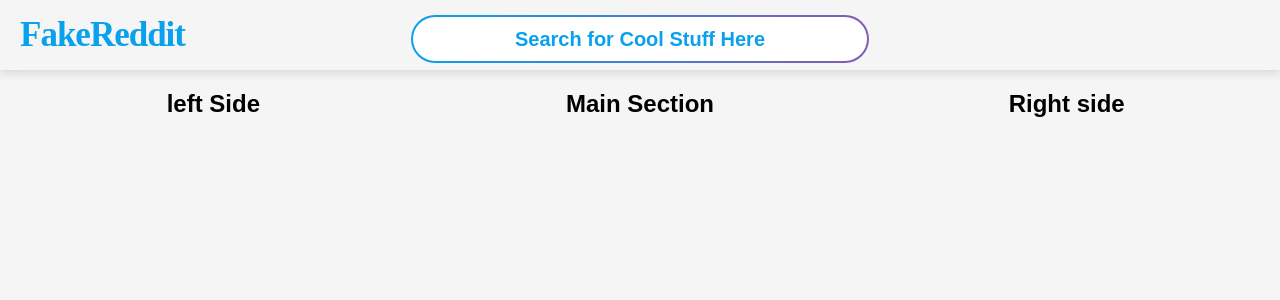
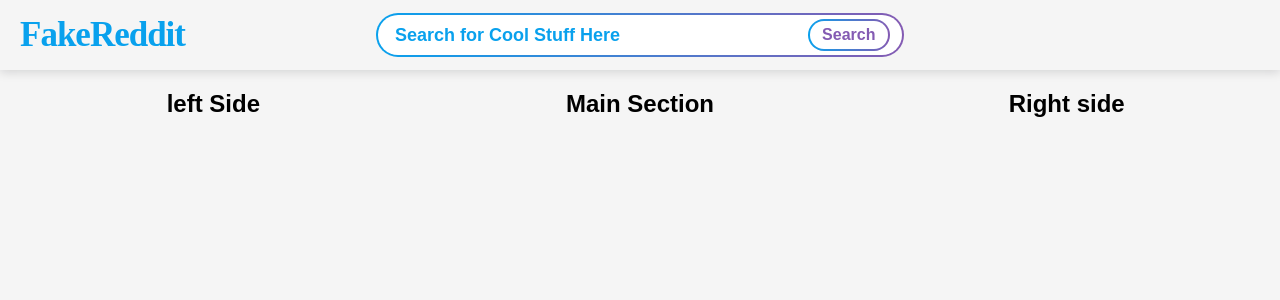
Before and after one commit to cb28166/RedditClone_Web_Application, a React (Vite) app in the folder Reddit_Project/: page / in a window 1280 px wide. Shown: the top 300 px of the page. Built offline with nearby package versions, Linux system fonts and the light colour scheme; a web font is replaced by a local one.

Commit message:
fixing the styling in SearchBar.css to be better organized. Included a search bar button and changed the layout of the search bar. Included a state for the value of the search bar that updates whenver user types in it.

```diff
--- a/Reddit_Project/src/components/NavBar/SearchBar/SearchBar.css
+++ b/Reddit_Project/src/components/NavBar/SearchBar/SearchBar.css
@@ -1,7 +1,10 @@
 .searchBar {
-    width: 450px;
+    display: flex;
+    align-items: center;
+    justify-content: space-between;
+    width: 100%;
     height: 40px;
-    text-align: center;
+    text-align: left;
 
     border-radius: 99px;
     color: #09a1ed;
@@ -10,47 +13,64 @@
     font-size: 20px;
     font-weight: bold;
 
+    padding: 0 12px;
+    gap: 10px;
+
+    background: white;
+    border: 2px solid transparent;
+
+    background:
+        linear-gradient(white, white) padding-box,
+        linear-gradient(90deg, #09a1ed, #845bb3) border-box;
+}
+
+.searchBarHolder {
+    display: flex;
+    flex-direction: column;
+    align-items: center;
     position: absolute;
     left: 50%;
     transform: translateX(-50%);
-
-    padding: 2px;
-    background:
-        linear-gradient(white, white) padding-box,
-        linear-gradient(
-            90deg,
-            #09a1ed 0%,
-            #845bb3 50%,
-            #09a1ed 100%
-        ) border-box;
-    background-size: 200% 200%;
-    align-items: center;
-    border: 2px solid transparent;
+    width: 500px;
 }
 
-.searchBar_holder {
-    padding-bottom: 40px;
+.searchBar input {
+    flex-grow: 1;
+    border: none;
+    outline: none;
+    background: transparent;
+    padding: 5px;
+    text-align: left;
+    color: #09a1ed;
+    font-weight: bold;
+    font-size: 18px;
 }
 
 input::placeholder {
     color: #09a1ed;
     font-family: sans-serif;
     opacity: 1;
+    font-weight: bold;
+    font-size: 18px;
 }
 
-
-.searchBar input:focus {
-    outline: none;
+.button {
+    border-radius: 99px;
+    width: 100px;
+    background: none;
+    cursor: pointer;
+    color: #845bb3;
+    margin-left: auto;
+    padding: 5px;
+    font-weight: bolder;
+    background:
+        linear-gradient(white, white) padding-box,
+        linear-gradient(90deg, #09a1ed, #845bb3) border-box;
+    font-size: 16px;
     border: 2px solid transparent;
-    box-shadow: none;
-    color: black;
 }
 
-.searchBar:focus-within {
-    filter: brightness(1.05);
+.button:active {
+    background: linear-gradient(90deg, #09a1ed, #845bb3);
+    color: white;
 }
-
-.searchBar active {
-    border: None;
-    color: black;
-}
--- a/Reddit_Project/src/components/NavBar/SearchBar/SearchBar.jsx
+++ b/Reddit_Project/src/components/NavBar/SearchBar/SearchBar.jsx
@@ -1,12 +1,27 @@
 import React from "react";
 import "./SearchBar.css"
+import { useState, useEffect } from "react";
 
 
 function SearchBar() {
+    const [searchBarInput, setSearchBarInput] = useState("");
+
+    function handleChange(event) {
+        setSearchBarInput(event.target.value)
+        console.log(searchBarInput);
+    }
+
     return (
-        <div className="searchBar_holder">
-            <div className="inner">
-                <input className="searchBar" type="text" placeholder="Search for Cool Stuff Here"/>
+        <div className="searchBarHolder">
+            <div className="searchBar">
+            <input
+                type="text"
+                placeholder="Search for Cool Stuff Here"
+                value={searchBarInput}
+                onChange={handleChange}
+                sub
+            />
+            <button className="button">Search</button>
             </div>
         </div>
     )
```
Lines whose indentation alone changed are shown as unchanged.
